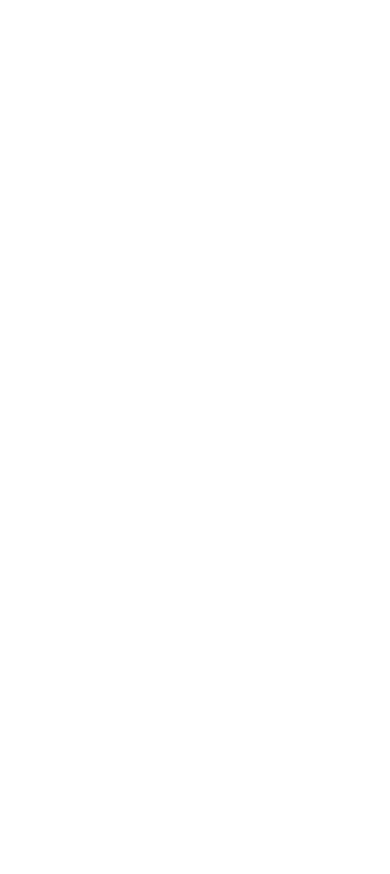
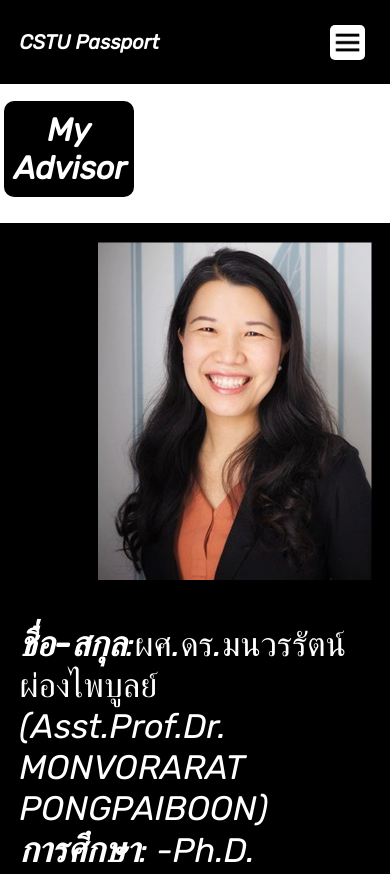
Before and after one commit to RattasatOnnomdee/MyCSTUPassport-6609612186, a plain HTML site: page html/myAdvisor.html in a window 390 px wide. Shown: the top 874 px of the page. Before the commit the page ends 844 px from the top, so only its background shows below. Drawn offline with Linux system fonts and the light colour scheme.

Commit message:
Add MyAdvisor file

```diff
--- /dev/null
+++ b/CSS/myAdvisor.css
@@ -0,0 +1,145 @@
+*{
+    margin: 0;
+    padding: 0;
+    font-family: Rubik;
+    box-sizing: border-box;/*box sizing : จะคำนวณ width และ height ให้ และจะมาคู่กับ width,height 100%*/
+}
+body{
+    color: white;
+}
+.header{
+   position: fixed;
+   top:0;
+   left: 0;
+   width: 100%;
+   padding: 30px 5%;/*ตัวแรก : บน-ล่าง ตัวสอง : ซ้าย-ขวา*/
+   background-color: black;
+   display: flex;/*มาคู่กับ justify-content และ align-item*/
+   justify-content: space-between;/*แยกตัว content ออกจากกัน*/
+    align-items: center;
+    z-index: 100;/*ขนาดที่ content ยื่นออกมาข้างหน้า*/
+}
+.logo{
+    text-decoration: none;
+    font-size: 20px;
+    color: white;
+    font-weight: bold;
+}
+.navbar a{
+    font-size: 20px;
+    text-decoration: none;
+    color: white;
+    font-weight: bold;
+    margin-left: 30px;
+    transition: 0.3s;
+}
+.navbar a:hover{
+    border-radius:10px;
+    color: black;
+    padding: 10px;
+    background-color: white;
+}
+.icon_menu{
+    display: none;
+    width: 35px;
+    position: absolute;
+    top:25px;
+    right: 25px;
+    background-color: white;
+    border-radius: 5px;
+}
+
+
+.advisor_title{
+    padding: 10px;
+    background-color: black;
+    margin-top: 12vh;
+    margin-left: 1%;
+    border-radius: 10px;
+    transition: .4s;
+    width: 10%;
+    text-align: center;
+}
+.advisor_title:hover{
+    color: black;
+    background: white;
+    border: 2px solid black;
+}
+
+
+.My-Advisor{
+    color: white;
+    display: flex;
+    align-items: center;
+    justify-content: center;
+    margin-top: 3vh;
+
+}
+.Advisor_img{
+    background-color: black;
+    /*width: 600px;/*พวกนีี้จะ fix ตาม ccontent*/
+     width: 100%;
+     display: flex;
+     justify-content: space-between;
+}
+.Advisor_img img{
+    border-radius: 10px;
+    height: 100%;
+    padding: 5%;
+
+}
+.Advisor_des{
+    display: flex;
+    align-items: center;
+    padding: 5%;
+}
+
+.Advisor_des span{
+    font-size: 35px;
+    font-weight: 700;
+    font-style: italic;
+
+}
+.Advisor_des p{
+    font-size: 34px;
+}
+@media(max-width : 1300px){
+    .Advisor_img {
+        display: block;
+        flex-direction: row;
+    }
+    .Advisor_img img{
+        position: relative;
+        left: 35%;
+        right: 35%;
+        height: 100%;
+    }
+    .advisor_title{
+        display: flexbox;
+        justify-content: center;
+        align-items: center;
+        width: 130px;
+    }
+    .navbar{
+        display: none;
+
+    }
+    .icon_menu{
+        display: block;
+    }
+}
+@media(max-width:900px){
+    .Advisor_img img{
+        position: relative;
+        left: 28%;
+        right: 28%;
+    }
+}
+@media(max-width:600px){
+    .Advisor_img img{
+        position: relative;
+        left: 20%;
+        right: 20%;
+        width: auto;
+    }
+}
--- a/html/myAdvisor.html
+++ b/html/myAdvisor.html
@@ -3,9 +3,39 @@
 <head>
     <meta charset="UTF-8">
     <meta name="viewport" content="width=device-width, initial-scale=1.0">
-    <title>Document</title>
+    <link rel="preconnect" href="https://fonts.googleapis.com">
+    <link rel="preconnect" href="https://fonts.gstatic.com" crossorigin>
+    <link href="https://fonts.googleapis.com/css2?family=Rubik:ital@1&display=swap" rel="stylesheet">
+    <link rel="stylesheet" href="../CSS/myAdvisor.css">
+    <title>My Advisor</title>
 </head>
 <body>
+    <header class="header">
+        <a href="#" class="logo">CSTU Passport</a>
+        <img src="/image/menu-regular-24.png" alt="menu_hamburger" class="icon_menu">
+        <nav class="navbar">
+            <a href="#" class="Homepage">Homepage</a>
+            <a href="#">My Advisor</a>
+            <a href="#">My Activities</a>
+        </nav>
+    </header>
 
+    <h1 class="advisor_title">My Advisor</h1>
+
+    <section class="My-Advisor">
+        <div class="Advisor_img">
+            <img src="../image/MyAdvisor1.jpg" alt="Advisor's image">
+            <div class="Advisor_des">
+                <p><span>ชื่อ-สกุล</span>:ผศ.ดร.มนวรรัตน์ ผ่องไพบูลย์ (Asst.Prof.Dr. MONVORARAT PONGPAIBOON) <br>
+                    <span>การศึกษา</span>: -Ph.D.(Computer Science) University of Southern California, USA, 2550
+                    <br>-M.S. (Computer Science), University of Southern California, USA, 2550
+                    <br>-วท.บ. (ศาสตร์คอมพิวเตอร์) มหาวิทยาลัยธรรมศาสตร์, ประเทศไทย, 2541<br>
+                <span>ข้อมูลติดต่อ</span>:
+                    อาคาร LC-2 ชั้น 2 ห้อง 210 <br>
+                    0-2986-9156 ต่อ 219<br>
+                    pmonvora@tu.ac.th</p>
+            </div>
+        </div>
+    </section>
 </body>
 </html>
```
Also changed, not shown: html/myActivites.html (+41 -1 lines), image/MyAdvisor.jpg (added), image/MyAdvisor1.jpg (added), image/menu-regular-24.png (added).
